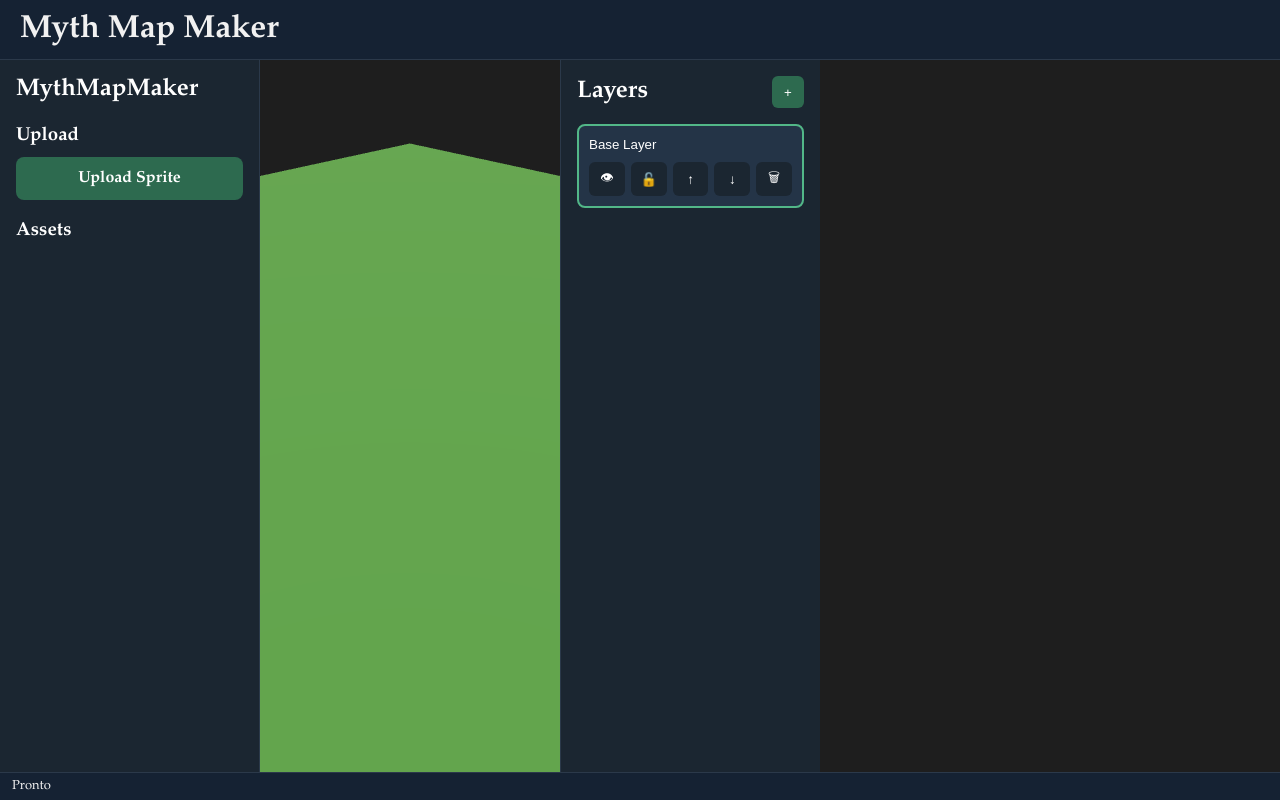
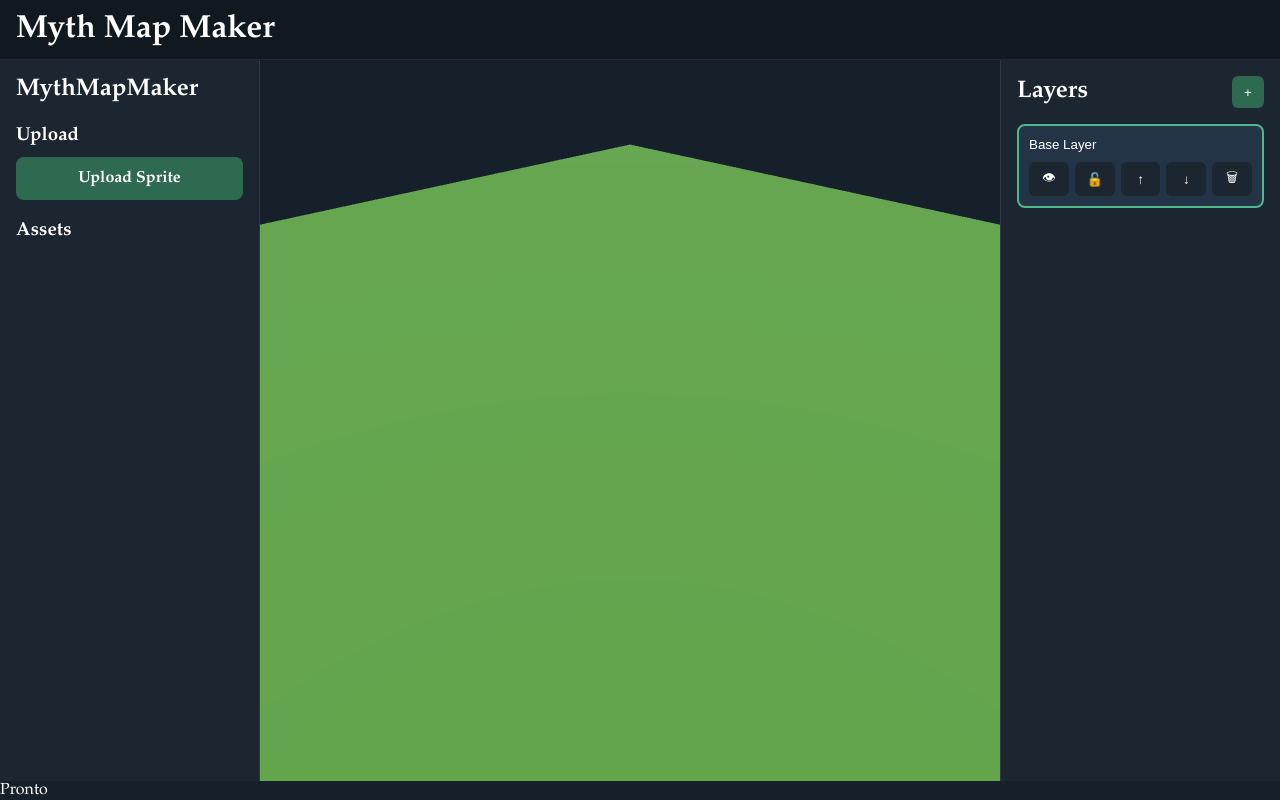
Before and after one commit to gamer-bakuryu/mythmapmaker.github.io, a React (Vite) app: page / in a window 1280 px wide. Built offline with nearby package versions, Linux system fonts and the light colour scheme.

Commit message:
Update layout.css

```diff
--- a/src/styles/layout.css
+++ b/src/styles/layout.css
@@ -1,17 +1,73 @@
-* {
-  box-sizing: border-box;
+:root {
+
+  --sidebar-width: 260px;
+
+  --layers-width: 280px;
+
+  --toolbar-height: 60px;
+
+  --statusbar-height: 28px;
 }
 
 .app-container {
+
   width: 100vw;
+
   height: 100vh;
 
   display: flex;
+
   flex-direction: column;
 
   overflow: hidden;
 
-  background: #1e1e1e;
+  background: #16202a;
+
+  color: white;
+}
+
+.editor-layout {
+
+  flex: 1;
+
+  display: grid;
+
+  grid-template-columns:
+    var(--sidebar-width)
+    1fr
+    var(--layers-width);
+
+  overflow: hidden;
+
+  min-height: 0;
+}
+
+/* =========================
+   SIDEBAR
+========================= */
+
+.sidebar {
+
+  overflow-y: auto;
+
+  background: #1b2631;
+
+  border-right:
+    1px solid rgba(255,255,255,0.08);
+}
+
+/* =========================
+   LAYERS
+========================= */
+
+.layers-panel {
+
+  overflow-y: auto;
+
+  background: #1b2631;
+
+  border-left:
+    1px solid rgba(255,255,255,0.08);
 }
 
 /* =========================
@@ -19,135 +75,39 @@
 ========================= */
 
 .toolbar {
-  height: 60px;
-  min-height: 60px;
 
-  background: var(--toolbar-bg);
+  height: var(--toolbar-height);
 
-  border-bottom: 1px solid var(--border-color);
+  background: #101820;
+
+  border-bottom:
+    1px solid rgba(255,255,255,0.08);
 
   display: flex;
+
   align-items: center;
 
-  padding: 0 20px;
-
-  z-index: 10;
+  padding: 0 16px;
 }
 
 /* =========================
-   ÁREA PRINCIPAL
+   STATUSBAR
 ========================= */
 
-.editor-layout {
-  flex: 1;
+.statusbar {
+
+  height: var(--statusbar-height);
+
+  background: #101820;
+
+  border-top:
+    1px solid rgba(255,255,255,0.08);
 
   display: flex;
 
-  overflow: hidden;
-}
-
-/* =========================
-   SIDEBAR
-========================= */
-
-.sidebar {
-  width: 260px;
-  min-width: 260px;
-
-  background: var(--sidebar-bg);
-
-  border-right: 1px solid var(--border-color);
-
-  overflow-y: auto;
-
-  padding: 15px;
-}
-
-/* =========================
-   CANVAS
-========================= */
-
-.canvas-area {
-  flex: 1;
-
-  position: relative;
-
-  overflow: hidden;
-
-  background: var(--canvas-bg);
-}
-
-/* =========================
-   LAYERS PANEL
-========================= */
-
-.layers-panel {
-  width: 260px;
-  min-width: 260px;
-
-  background: var(--panel-bg);
-
-  border-left: 1px solid var(--border-color);
-
-  overflow-y: auto;
-
-  padding: 15px;
-}
-
-/* =========================
-   STATUS BAR
-========================= */
-
-.status-bar {
-  height: 28px;
-  min-height: 28px;
-
-  background: var(--toolbar-bg);
-
-  border-top: 1px solid var(--border-color);
-
-  display: flex;
   align-items: center;
 
   padding: 0 12px;
 
-  font-size: 13px;
+  font-size: 12px;
 }
-
-/* =========================
-   RESPONSIVO
-========================= */
-
-@media (max-width: 1100px) {
-
-  .sidebar {
-    width: 220px;
-    min-width: 220px;
-  }
-
-  .layers-panel {
-    width: 220px;
-    min-width: 220px;
-  }
-}
-
-@media (max-width: 900px) {
-
-  .layers-panel {
-    display: none;
-  }
-}
-
-@media (max-width: 700px) {
-
-  .sidebar {
-    width: 70px;
-    min-width: 70px;
-  }
-
-  .sidebar h2,
-  .sidebar span,
-  .sidebar p {
-    display: none;
-  }
-}
```
